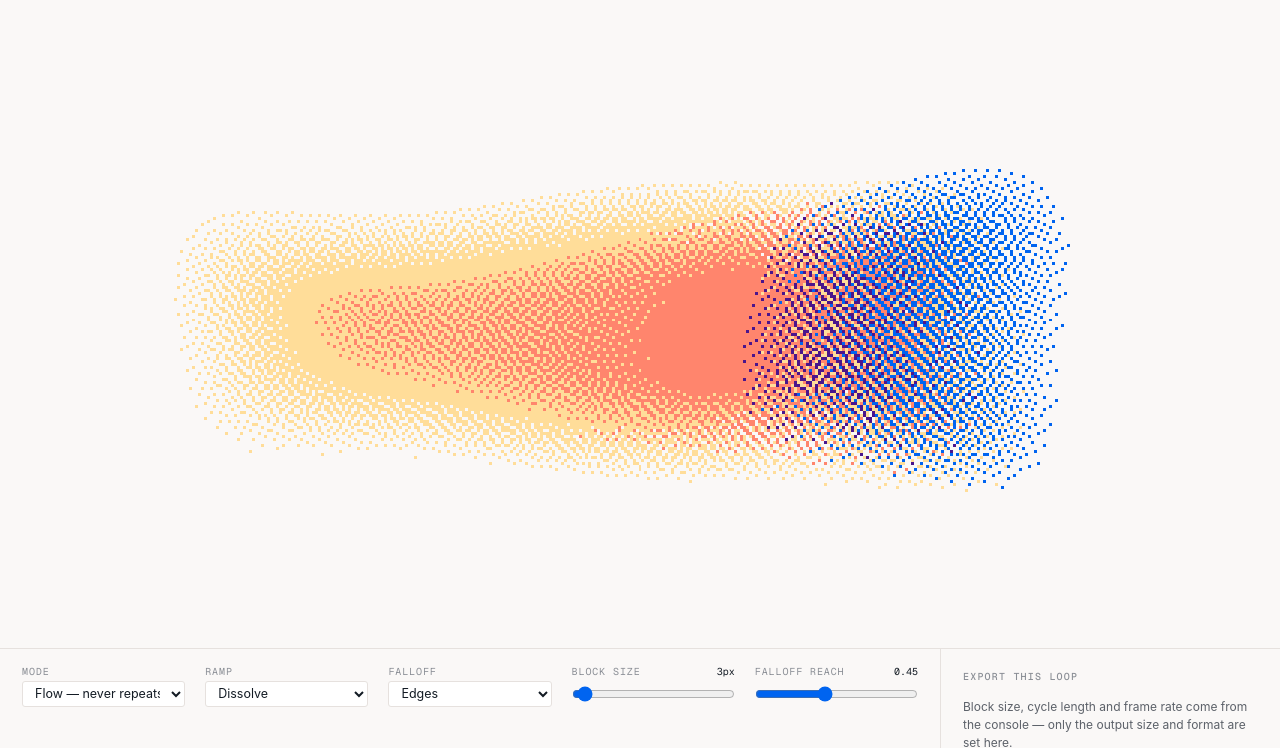
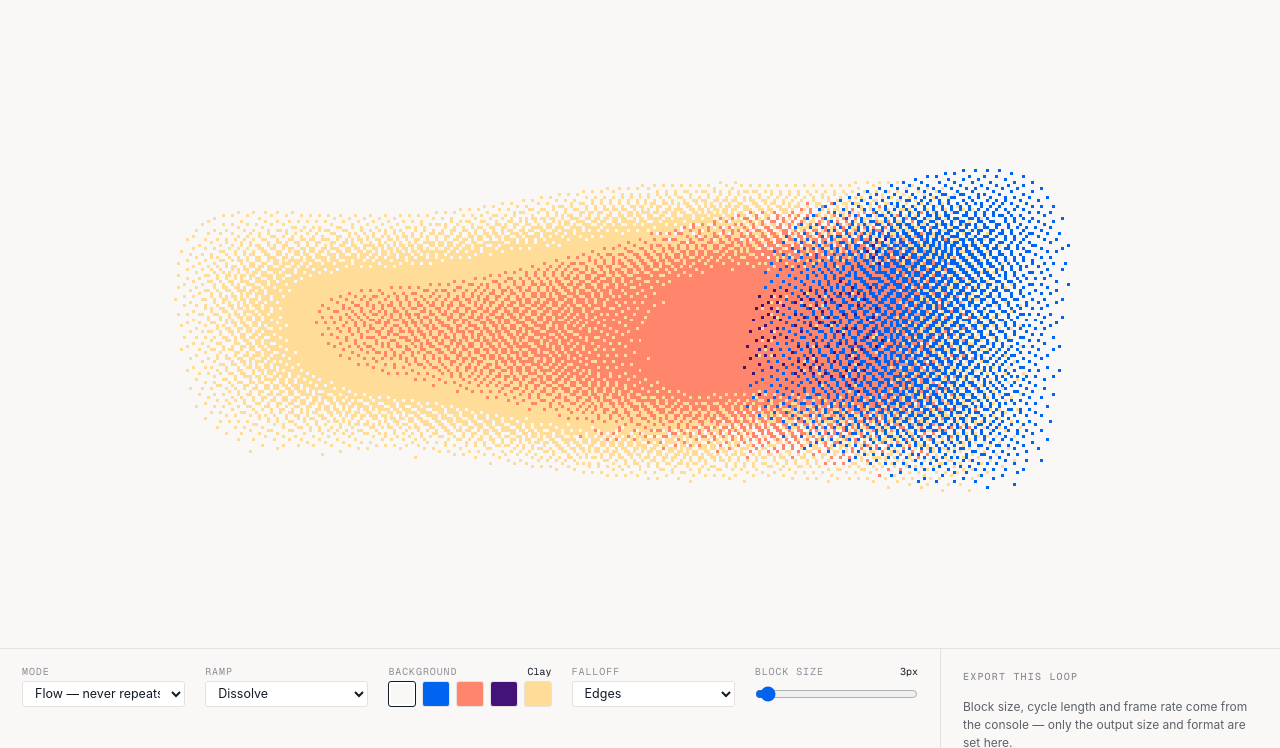
Before and after one commit to helpscout/bitmotion, a plain HTML site: page index.html in a window 1280 px wide. Shown: the part 52-800 px from the top of the page. Drawn offline with nearby package versions, Linux system fonts and the light colour scheme; animation ran at ten frames a second; a web font is replaced by a local one.

Commit message:
background color control

```diff
--- a/bitmotion.js
+++ b/bitmotion.js
@@ -38,7 +38,7 @@
     yellow: "#FFDD99",
     coral: "#FF856D",
     blue: "#0064F0",
-    purple: "#4B158C",
+    purple: "#431379",
     ink: "#131B24"
   };
 
@@ -54,6 +54,13 @@
     if (!m) return { r: 0, g: 0, b: 0 };
     var n = parseInt(m[1], 16);
     return { r: (n >> 16) & 255, g: (n >> 8) & 255, b: n & 255 };
+  }
+
+  // Colours are compared by string all over `setRamp`, so they have to agree
+  // on case and on the leading hash first.
+  function normHex(hex) {
+    var m = /^#?([0-9a-f]{6})$/i.exec(String(hex).trim());
+    return m ? "#" + m[1].toLowerCase() : "#000000";
   }
 
   // Builds a 256-entry lookup table from gradient stops, so the per-cell hot
@@ -101,6 +108,63 @@
     duo: [[0.0, HS.paper], [0.45, HS.coral], [1.0, HS.purple]],
     ink: [[0.0, HS.paper], [0.55, HS.blue], [1.0, HS.ink]]
   };
+
+  // The backgrounds the artwork is designed to sit on. Every one of them is
+  // also a ramp colour, which is the whole reason `resolveStops` exists.
+  var BACKGROUNDS = {
+    clay: HS.paper,
+    blue: HS.blue,
+    red: HS.coral,
+    lilac: HS.purple,
+    yellow: HS.yellow
+  };
+
+  // Ramps are authored with HS.paper sitting in the *background slot* — the
+  // stop the artwork dissolves into, and the one that renders at alpha 0.
+  // Choosing a different background rewrites that slot to the new colour and
+  // deletes the new colour from wherever else it sat in the ramp: a cell
+  // painted in the background colour is a transparent cell, so leaving one
+  // mid-ramp punches holes through the middle of the composition rather than
+  // only at its edges.
+  //
+  // The survivors are then respaced evenly across what is left of the range,
+  // so dropping a stop closes the gap instead of leaving a wide flat stretch
+  // of one colour where two used to blend. With the default clay background
+  // nothing is dropped and the even respacing reproduces the authored stops
+  // exactly, so that path is unchanged.
+  function resolveStops(spec, background) {
+    var bgKey = normHex(background);
+    var slotKey = normHex(HS.paper);
+    var slotAt = null, keep = [], lo = null, hi = null;
+
+    for (var i = 0; i < spec.length; i++) {
+      var at = spec[i][0], key = normHex(spec[i][1]);
+      if (key === slotKey && slotAt === null) { slotAt = at; continue; }
+      // The span the survivors are spread over is the one the ramp was
+      // authored with, not the one the survivors happen to span. Taking it
+      // from the survivors would leave a flat stretch of the last colour
+      // whenever the dropped stop was the top of the ramp.
+      if (lo === null) lo = at;
+      hi = at;
+      if (key === bgKey) continue;   // collides with the background: drop it
+      keep.push(key);
+    }
+
+    // Nothing left but the background — a two-stop ramp of one colour is not
+    // a ramp, so hand back the flat background and let it render as empty.
+    if (!keep.length) return [[slotAt === null ? 0 : slotAt, bgKey]];
+    if (hi <= lo) hi = lo + 1e-6;
+
+    var out = [];
+    // A ramp with no background slot (`bleed`) stays full-bleed: nothing is
+    // added at the low end, so no cell is ever transparent.
+    if (slotAt !== null) out.push([slotAt, bgKey]);
+    for (var j = 0; j < keep.length; j++) {
+      var t = keep.length === 1 ? 1 : j / (keep.length - 1);
+      out.push([lo + (hi - lo) * t, keep[j]]);
+    }
+    return out;
+  }
 
   /* --------------------------------------------------------------- scenes */
 
@@ -498,9 +562,14 @@
   }
 
   BitMotionInstance.prototype.setRamp = function (ramp) {
-    var spec = typeof ramp === "string" ? RAMPS[ramp] : ramp;
-    if (!spec) spec = RAMPS.dissolve;
+    var authored = typeof ramp === "string" ? RAMPS[ramp] : ramp;
+    if (!authored) authored = RAMPS.dissolve;
     this.o.ramp = ramp;
+
+    // Resolved against the current background: the background takes over the
+    // ramp's low stop and is removed from everywhere else. See resolveStops.
+    var spec = resolveStops(authored, this.o.background);
+    this.stops = spec;
     this.rampLut = buildRamp(normalizeStops(spec));
 
     // The dither palette is the set of distinct colours in the ramp.
@@ -526,7 +595,14 @@
   };
 
   BitMotionInstance.prototype.setOption = function (key, value) {
-    if (key === "ramp") return this.setRamp(value);
+    // The background is baked into the resolved ramp and the palette, so
+    // changing it rebuilds both, exactly as changing the ramp does.
+    if (key === "ramp" || key === "background") {
+      if (key === "background") this.o.background = value;
+      this.setRamp(key === "ramp" ? value : this.o.ramp);
+      if (!this.running) this._render(this.elapsed);
+      return this;
+    }
     this.o[key] = value;
     if (key === "resolution" || key === "cellSize" || key === "maxDpr" ||
         key === "maxCells") this._resize();
@@ -1320,6 +1396,7 @@
   return {
     create: function (opts) { return new BitMotionInstance(opts); },
     RAMPS: RAMPS,
+    BACKGROUNDS: BACKGROUNDS,
     SCENES: SCENE_NAMES,
     COLORS: HS,
     hexToRgb: hexToRgb
--- a/index.html
+++ b/index.html
@@ -11,7 +11,7 @@
     --yellow: #FFDD99;
     --coral:  #FF856D;
     --blue:   #0064F0;
-    --purple: #4B158C;
+    --purple: #431379;
     --ink:    #131B24;
 
     --fg-soft:  #5C6169;
@@ -136,6 +136,19 @@
   button:disabled { opacity: 0.45; cursor: default; }
   .row { display: flex; gap: 8px; }
   .row button { flex: 1; }
+  /* Colour is the control here, so the swatches are the whole button — no
+     label text competing with the thing being chosen. */
+  .swatches { display: flex; gap: 6px; }
+  .swatches button {
+    flex: 1;
+    width: auto;
+    padding: 0;
+    border-radius: 3px;
+  }
+  .swatches button[aria-pressed="true"] {
+    border-color: var(--ink);
+    box-shadow: inset 0 0 0 2px #fff;
+  }
   .check { display: flex; align-items: center; gap: 8px; font-size: 13px; cursor: pointer; color: var(--fg-soft); }
 
   #go {
@@ -183,7 +196,7 @@
   <span class="readout" id="readout"></span>
 </div>
 
-<div class="stage">
+<div class="stage" id="stage">
   <canvas id="art"></canvas>
 </div>
 
@@ -209,6 +222,10 @@
     <div class="field">
       <label for="ramp">Ramp</label>
       <select id="ramp"></select>
+    </div>
+    <div class="field">
+      <label>Background <span class="val" id="bgV">Clay</span></label>
+      <div class="swatches" id="bg"></div>
     </div>
     <!-- HIDDEN: Quantiser. Locked to Atkinson diffusion (the engine default,
          and the one that matches Bitmaker). Uncomment to expose Bayer and
@@ -380,6 +397,42 @@
   });
   rampSel.value = "dissolve";
 
+  // Background. Whichever colour is picked drops out of the ramp inside the
+  // engine — a cell in the background colour is a transparent cell, so
+  // leaving it in the ramp would punch holes through the artwork instead of
+  // only dissolving its edges. The stage follows the choice so the canvas
+  // sits on the colour it is dissolving into; on a live page that is the
+  // container's own background.
+  var bgBox = document.getElementById("bg");
+  var bgOut = document.getElementById("bgV");
+  var stage = document.getElementById("stage");
+  var BG_LABELS = { clay: "Clay", blue: "Blue", red: "Red", lilac: "Lilac", yellow: "Yellow" };
+
+  Object.keys(BitMotion.BACKGROUNDS).forEach(function (n) {
+    var hex = BitMotion.BACKGROUNDS[n];
+    var b = document.createElement("button");
+    b.type = "button";
+    b.style.background = hex;
+    b.dataset.bg = n;
+    b.title = BG_LABELS[n] + " " + hex;
+    b.setAttribute("aria-label", "Background " + BG_LABELS[n]);
+    b.setAttribute("aria-pressed", String(hex === bm.o.background));
+    b.addEventListener("click", function () { pickBackground(n); });
+    bgBox.appendChild(b);
+  });
+
+  function pickBackground(n) {
+    var hex = BitMotion.BACKGROUNDS[n];
+    bm.setOption("background", hex);
+    stage.style.background = hex;
+    bgOut.textContent = BG_LABELS[n];
+    Array.prototype.forEach.call(bgBox.children, function (b) {
+      b.setAttribute("aria-pressed", String(b.dataset.bg === n));
+    });
+    refreshSnippet();
+    refreshPlan();
+  }
+
   ["mode", "scene", "ramp", "dither", "shape"].forEach(function (id) {
     var el = document.getElementById(id);
     if (!el) return;
@@ -479,14 +532,15 @@
 
   // Only the options that actually differ from the engine defaults, so the
   // snippet stays readable instead of restating the whole config object.
-  var SNIPPET_KEYS = ["scene", "ramp", "mode", "dither", "shape", "falloff",
-                      "cellSize", "maxCells", "revolve", "inset", "morph",
-                      "blobs", "exposure", "contrast", "loopSeconds", "fps"];
+  var SNIPPET_KEYS = ["scene", "ramp", "background", "mode", "dither", "shape",
+                      "falloff", "cellSize", "maxCells", "revolve", "inset",
+                      "morph", "blobs", "exposure", "contrast", "loopSeconds",
+                      "fps"];
   var DEFAULTS_FOR_SNIPPET = {
-    scene: "drift", ramp: "dissolve", mode: "flow", dither: "atkinson",
-    shape: "edges", falloff: 0.45, cellSize: 3, maxCells: 0,
-    revolve: 1, inset: 0.04, morph: 0.6, blobs: 5, exposure: 0, contrast: 1,
-    loopSeconds: 14, fps: 20
+    scene: "drift", ramp: "dissolve", background: "#FAF8F7", mode: "flow",
+    dither: "atkinson", shape: "edges", falloff: 0.45, cellSize: 3,
+    maxCells: 0, revolve: 1, inset: 0.04, morph: 0.6, blobs: 5, exposure: 0,
+    contrast: 1, loopSeconds: 14, fps: 20
   };
   var snippetBox = document.getElementById("snippet");
 
@@ -625,7 +679,8 @@
       note = "≈" + est.toFixed(0) + " MB, a few seconds to encode.";
       if (est > 40) note += " Shorten the loop or drop the size for web use.";
     } else if (isVideo) {
-      note = "Records in real time — about " + o.seconds + "s. Opaque paper background. " +
+      note = "Records in real time — about " + o.seconds + "s. Opaque " +
+        bgOut.textContent.toLowerCase() + " background. " +
         (fmt === "video-mp4"
           ? "H.264 visibly softens these edges; use WebM or PNG if that matters."
           : "Cleanest video option, though still not lossless.");
```
Also changed, not shown: README.md.
